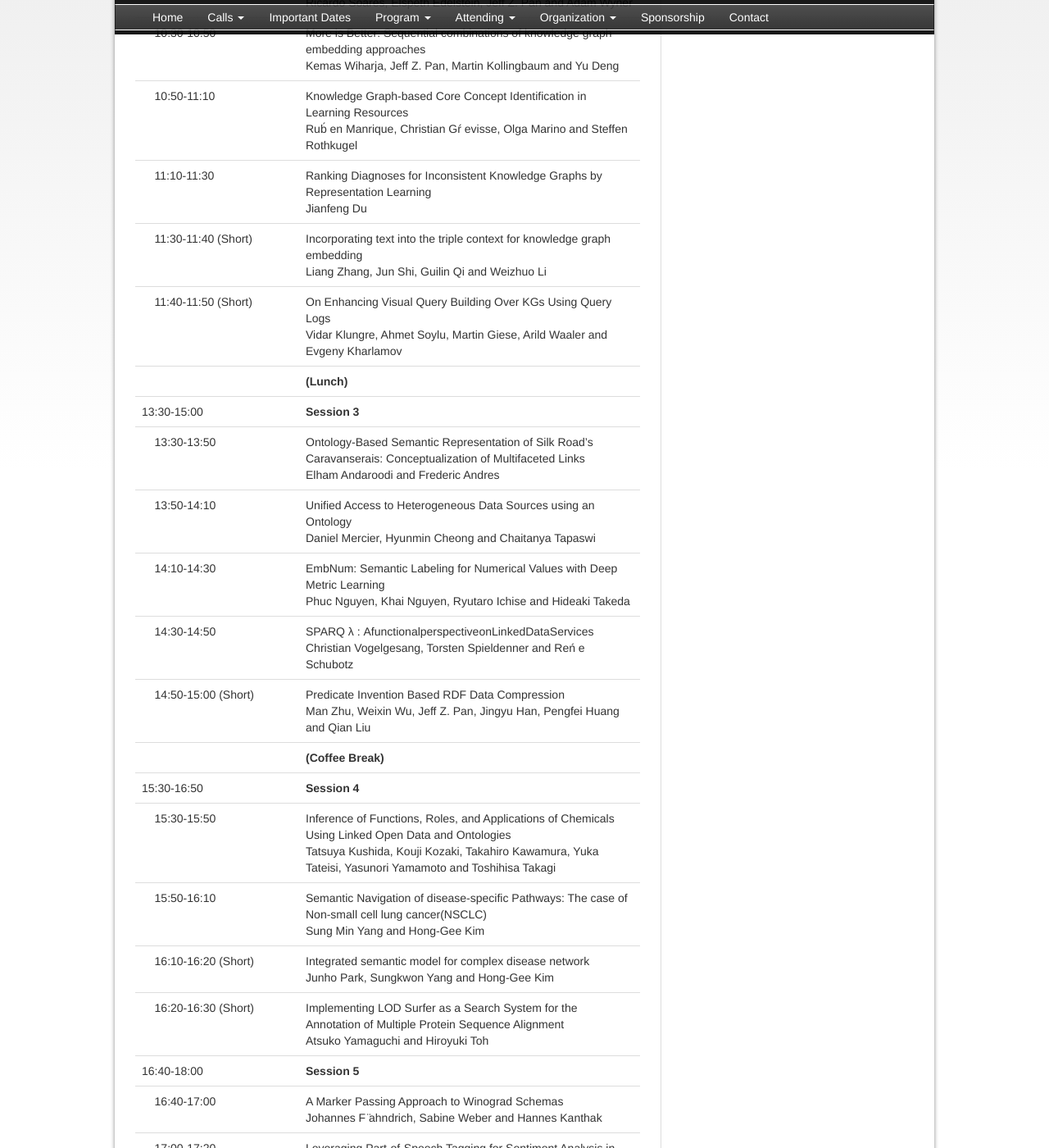
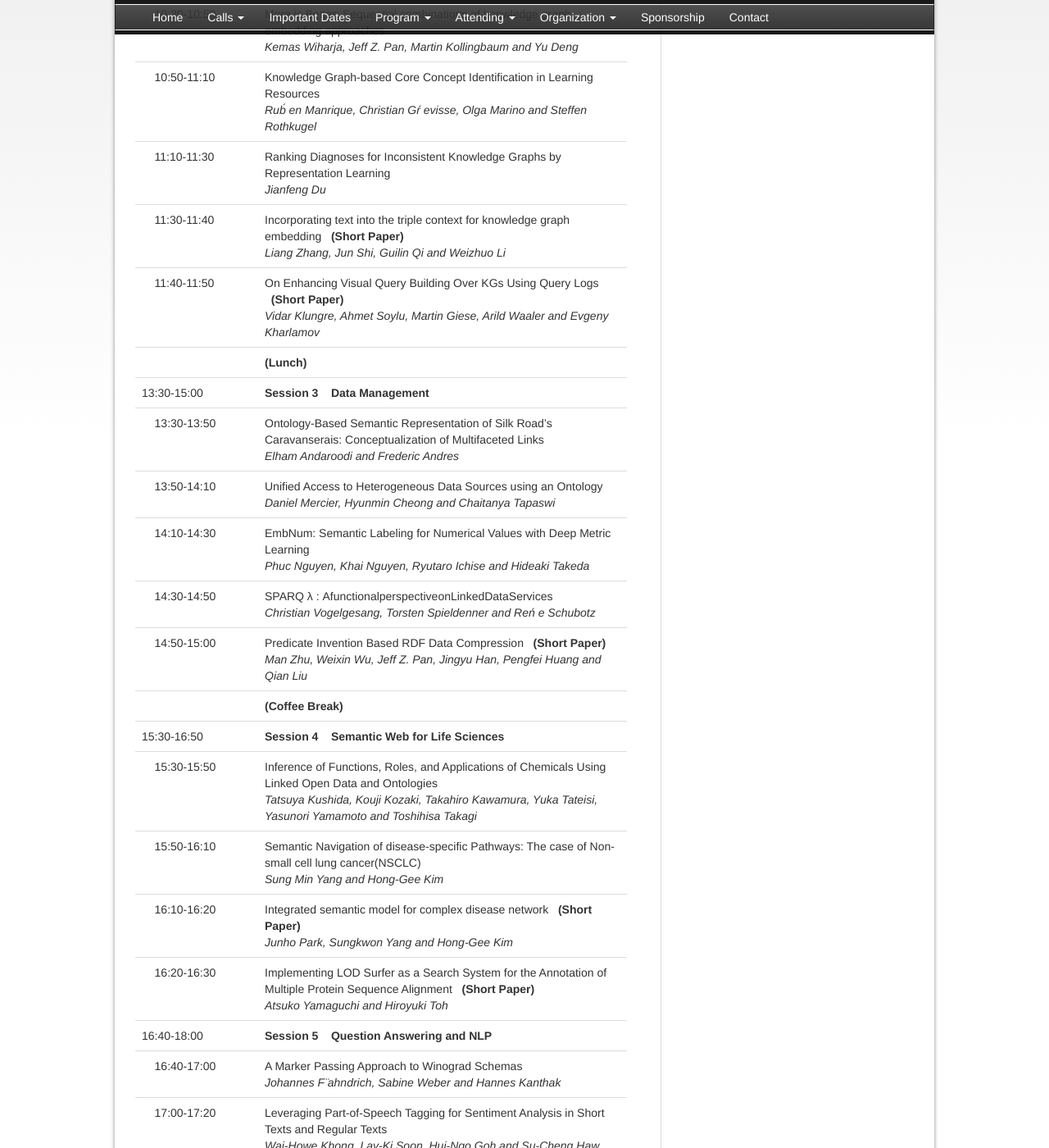
Before and after one commit to IJCKGconference/JIST2018, a Jekyll site: the page built from pages/program.html, in a window 1280 px wide and 1400 px high, scrolled down 1389 px. Shown: the whole window at 82% size. Built offline with Jekyll 4.4.1, drawn with Linux system fonts in a browser that asks for light colours; comment, search, counter and statistics services are not loaded; some of the changed text lies outside the part shown.

Commit message:
"program.htmlの修正" "日付部分，shortの表記，各セッションタイトル追加，著者名をイタリックに変更"

```diff
--- a/pages/program.html
+++ b/pages/program.html
@@ -11,13 +11,12 @@ status:   published
 <table class="table table-hover">
   <thead>
     <tr>
-      <th style="width:200px">&nbsp;</th>
-      <th  class="active">Nov. 26, Mon：DAY 1</th>
+      <th style="width:150px;font-size:20px;" colspan="2" align="left">Nov. 26, Mon：DAY 1</th>
     </tr>
   </thead>
   <tbody>
     <tr>
-      <td>9:00-11:30</td>
+      <td style="width:150px">9:00-11:30</td>
       <td><b>Tutorial / Workshop</b></td>
     </tr>
     <tr>
@@ -38,41 +37,41 @@ status:   published
     </tr>
     <tr>
       <td>16:00-17:40</td>
-      <td><b>Session 1</b></td>
+      <td><b>Session 1&nbsp;&nbsp;&nbsp;&nbsp;Government Open Data</b></td>
     </tr>
     <tr>
       <td>&nbsp;&nbsp;&nbsp;&nbsp;16:00-16:20</td>
       <td>Publication of Statistical Linked Open data in Japan<br>
-Junichi Matsuda, Akie Mizutani, Yu Asano, Dan Yamamoto,
+<i>Junichi Matsuda, Akie Mizutani, Yu Asano, Dan Yamamoto,
 Hideaki Takeda, Ikki Ohmukai, Fumihiro Kato, Seiji Koide, Hiromu
-Harada and Shoki Nishimura</td>
+Harada and Shoki Nishimura</i></td>
     </tr>
     <tr>
       <td>&nbsp;&nbsp;&nbsp;&nbsp;16:20-16:40</td>
       <td>Building the Core Vocabulary of Crop Names to Integrate the
 Vocabularies by Multiple Government Agencies<br>
-Sungmin Joo, Hideaki Takeda, Akane Takezaki and Tomokazu
-Yoshida</td>
+<i>Sungmin Joo, Hideaki Takeda, Akane Takezaki and Tomokazu
+Yoshida</i></td>
     </tr>
     <tr>
       <td>&nbsp;&nbsp;&nbsp;&nbsp;16:40-17:00</td>
       <td>IMI: A Common Vocabulary Framework for Open Government
 Data<br>
-Fumihiro Kato, Hideaki Takeda, Shuichi Tashiro, Kenji Hiramoto
-and Yuzo Matsuzawa</td>
+<i>Fumihiro Kato, Hideaki Takeda, Shuichi Tashiro, Kenji Hiramoto
+and Yuzo Matsuzawa</i></td>
     </tr>
     <tr>
       <td>&nbsp;&nbsp;&nbsp;&nbsp;17:00-17:20</td>
       <td>A Conceptual Framework for Linking Open Government Data
 based-on Geolocation: A Case Study of Thailand<br>
-Punnawit Budsapawanich, Chutiporn Anutariya and Choochart
-Haruechaiyasak</td>
+<i>Punnawit Budsapawanich, Chutiporn Anutariya and Choochart
+Haruechaiyasak</i></td>
     </tr>
     <tr>
       <td>&nbsp;&nbsp;&nbsp;&nbsp;17:20-17:40</td>
       <td>Construction and Reuse of Linked Agriculture Data: An
 Experience of Taiwan Government Open Data<br>
-Dongpo Deng, Guan-Shuo Mai and Steven Shiau</td>
+<i>Dongpo Deng, Guan-Shuo Mai and Steven Shiau</i></td>
     </tr>
     <tr>
       <td>18:30-20:30</td>
@@ -87,54 +86,54 @@ Dongpo Deng, Guan-Shuo Mai and Steven Shiau</td>
 <table class="table table-hover">
  <thead>
    <tr>
-     <th style="width:200px">&nbsp;</th>
-     <th  class="active">Nov. 27, Tue：DAY 21</th>
+     <th style="width:150px;font-size:20px;" colspan="2" align="left">Nov. 27, Tue：DAY 2</th>
+     <th  class="active"></th>
    </tr>
  </thead>
  <tbody>
    <tr>
-      <td>9:00-10:00</td>
+      <td style="width:150px">9:00-10:00</td>
       <td><b>Keynote</b></td>
     </tr>
     <tr>
       <td>10:10-11:50</td>
-      <td><b>Session 2</b></td>
+      <td><b>Session 2&nbsp;&nbsp;&nbsp;&nbsp;Knowledge Graphs</b></td>
     </tr>
     <tr>
       <td>&nbsp;&nbsp;&nbsp;&nbsp;10:10-10:30</td>
       <td>Knowledge Driven Intelligent Survey SystemS for Linguists<br>
-Ricardo Soares, Elspeth Edelstein, Jeff Z. Pan and Adam Wyner</td>
+<i>Ricardo Soares, Elspeth Edelstein, Jeff Z. Pan and Adam Wyner</i></td>
     </tr>
     <tr>
       <td>&nbsp;&nbsp;&nbsp;&nbsp;10:30-10:50</td>
       <td>More is Better: Sequential combinations of knowledge graph
 embedding approaches<br>
-Kemas Wiharja, Jeff Z. Pan, Martin Kollingbaum and Yu Deng</td>
+<i>Kemas Wiharja, Jeff Z. Pan, Martin Kollingbaum and Yu Deng</i></td>
     </tr>
     <tr>
       <td>&nbsp;&nbsp;&nbsp;&nbsp;10:50-11:10</td>
       <td>Knowledge Graph-based Core Concept Identification in Learning
 Resources<br>
-Rub́ en Manrique, Christian Gŕ evisse, Olga Marino and Steffen
-Rothkugel</td>
+<i>Rub́ en Manrique, Christian Gŕ evisse, Olga Marino and Steffen
+Rothkugel</i></td>
     </tr>
     <tr>
       <td>&nbsp;&nbsp;&nbsp;&nbsp;11:10-11:30</td>
       <td>Ranking Diagnoses for Inconsistent Knowledge Graphs by
 Representation Learning<br>
-Jianfeng Du</td>
+<i>Jianfeng Du</i></td>
     </tr>
     <tr>
-      <td>&nbsp;&nbsp;&nbsp;&nbsp;11:30-11:40 (Short)</td>
+      <td>&nbsp;&nbsp;&nbsp;&nbsp;11:30-11:40</td>
       <td>Incorporating text into the triple context for knowledge graph
-embedding<br>
-Liang Zhang, Jun Shi, Guilin Qi and Weizhuo Li</td>
+embedding &nbsp;&nbsp;<b>(Short Paper)</b><br>
+<i>Liang Zhang, Jun Shi, Guilin Qi and Weizhuo Li</i></td>
     </tr>
     <tr>
-      <td>&nbsp;&nbsp;&nbsp;&nbsp;11:40-11:50 (Short)</td>
-      <td>On Enhancing Visual Query Building Over KGs Using Query Logs<br>
-Vidar Klungre, Ahmet Soylu, Martin Giese, Arild Waaler and
-Evgeny Kharlamov</td>
+      <td>&nbsp;&nbsp;&nbsp;&nbsp;11:40-11:50</td>
+      <td>On Enhancing Visual Query Building Over KGs Using Query Logs &nbsp;&nbsp;<b>(Short Paper)</b><br>
+<i>Vidar Klungre, Ahmet Soylu, Martin Giese, Arild Waaler and
+Evgeny Kharlamov</i></td>
     </tr>
     <tr>
       <td></td>
@@ -142,36 +141,36 @@ Evgeny Kharlamov</td>
     </tr>
     <tr>
       <td>13:30-15:00</td>
-      <td><b>Session 3</b></td>
+      <td><b>Session 3&nbsp;&nbsp;&nbsp;&nbsp;Data Management</b></td>
     </tr>
     <tr>
       <td>&nbsp;&nbsp;&nbsp;&nbsp;13:30-13:50</td>
       <td>Ontology-Based Semantic Representation of Silk Road’s
 Caravanserais: Conceptualization of Multifaceted Links<br>
-Elham Andaroodi and Frederic Andres</td>
+<i>Elham Andaroodi and Frederic Andres</i></td>
     </tr>
     <tr>
       <td>&nbsp;&nbsp;&nbsp;&nbsp;13:50-14:10</td>
       <td>Unified Access to Heterogeneous Data Sources using an
 Ontology<br>
-Daniel Mercier, Hyunmin Cheong and Chaitanya Tapaswi</td>
+<i>Daniel Mercier, Hyunmin Cheong and Chaitanya Tapaswi</i></td>
     </tr>
     <tr>
       <td>&nbsp;&nbsp;&nbsp;&nbsp;14:10-14:30</td>
       <td>EmbNum: Semantic Labeling for Numerical Values with Deep
 Metric Learning<br>
-Phuc Nguyen, Khai Nguyen, Ryutaro Ichise and Hideaki Takeda</td>
+<i>Phuc Nguyen, Khai Nguyen, Ryutaro Ichise and Hideaki Takeda</i></td>
     </tr>
     <tr>
       <td>&nbsp;&nbsp;&nbsp;&nbsp;14:30-14:50</td>
       <td>SPARQ λ : AfunctionalperspectiveonLinkedDataServices<br>
-Christian Vogelgesang, Torsten Spieldenner and Reń e Schubotz</td>
+<i>Christian Vogelgesang, Torsten Spieldenner and Reń e Schubotz</i></td>
     </tr>
     <tr>
-      <td>&nbsp;&nbsp;&nbsp;&nbsp;14:50-15:00 (Short)</td>
-      <td>Predicate Invention Based RDF Data Compression<br>
-Man Zhu, Weixin Wu, Jeff Z. Pan, Jingyu Han, Pengfei Huang and
-Qian Liu</td>
+      <td>&nbsp;&nbsp;&nbsp;&nbsp;14:50-15:00</td>
+      <td>Predicate Invention Based RDF Data Compression &nbsp;&nbsp;<b>(Short Paper)</b><br>
+<i>Man Zhu, Weixin Wu, Jeff Z. Pan, Jingyu Han, Pengfei Huang and
+Qian Liu</i></td>
     </tr>
     <tr>
       <td></td>
@@ -179,60 +178,60 @@ Qian Liu</td>
     </tr>
     <tr>
       <td>15:30-16:50</td>
-      <td><b>Session 4</b></td>
+      <td><b>Session 4&nbsp;&nbsp;&nbsp;&nbsp;Semantic Web for Life Sciences</b></td>
     </tr>
     <tr>
       <td>&nbsp;&nbsp;&nbsp;&nbsp;15:30-15:50</td>
       <td>Inference of Functions, Roles, and Applications of Chemicals
 Using Linked Open Data and Ontologies<br>
-Tatsuya Kushida, Kouji Kozaki, Takahiro Kawamura, Yuka Tateisi,
-Yasunori Yamamoto and Toshihisa Takagi</td>
+<i>Tatsuya Kushida, Kouji Kozaki, Takahiro Kawamura, Yuka Tateisi,
+Yasunori Yamamoto and Toshihisa Takagi</i></td>
     </tr>
     <tr>
       <td>&nbsp;&nbsp;&nbsp;&nbsp;15:50-16:10</td>
       <td>Semantic Navigation of disease-specific Pathways: The case of
 Non-small cell lung cancer(NSCLC)<br>
-Sung Min Yang and Hong-Gee Kim</td>
+<i>Sung Min Yang and Hong-Gee Kim</i></td>
     </tr>
     <tr>
-      <td>&nbsp;&nbsp;&nbsp;&nbsp;16:10-16:20 (Short)</td>
-      <td>Integrated semantic model for complex disease network<br>
-Junho Park, Sungkwon Yang and Hong-Gee Kim</td>
+      <td>&nbsp;&nbsp;&nbsp;&nbsp;16:10-16:20 </td>
+      <td>Integrated semantic model for complex disease network &nbsp;&nbsp;<b>(Short Paper)</b><br>
+<i>Junho Park, Sungkwon Yang and Hong-Gee Kim</i></td>
     </tr>
     <tr>
-      <td>&nbsp;&nbsp;&nbsp;&nbsp;16:20-16:30 (Short)</td>
+      <td>&nbsp;&nbsp;&nbsp;&nbsp;16:20-16:30 </td>
       <td>Implementing LOD Surfer as a Search System for the Annotation
-of Multiple Protein Sequence Alignment<br>
-Atsuko Yamaguchi and Hiroyuki Toh</td>
+of Multiple Protein Sequence Alignment &nbsp;&nbsp;<b>(Short Paper)</b><br>
+<i>Atsuko Yamaguchi and Hiroyuki Toh</i></td>
     </tr>
     <tr>
       <td>16:40-18:00</td>
-      <td><b>Session 5</b></td>
+      <td><b>Session 5&nbsp;&nbsp;&nbsp;&nbsp;Question Answering and NLP</b></td>
     </tr>
     <tr>
       <td>&nbsp;&nbsp;&nbsp;&nbsp;16:40-17:00</td>
       <td>A Marker Passing Approach to Winograd Schemas<br>
-Johannes F ̈ahndrich, Sabine Weber and Hannes Kanthak</td>
+<i>Johannes F ̈ahndrich, Sabine Weber and Hannes Kanthak</i></td>
     </tr>
     <tr>
       <td>&nbsp;&nbsp;&nbsp;&nbsp;17:00-17:20</td>
       <td>Leveraging Part-of-Speech Tagging for Sentiment Analysis in
 Short Texts and Regular Texts<br>
-Wai-Howe Khong, Lay-Ki Soon, Hui-Ngo Goh and Su-Cheng Haw</td>
+<i>Wai-Howe Khong, Lay-Ki Soon, Hui-Ngo Goh and Su-Cheng Haw</i></td>
     </tr>
     <tr>
       <td>&nbsp;&nbsp;&nbsp;&nbsp;17:20-17:40</td>
       <td>A Methodology for a Criminal Law and Procedure Ontology for
 Legal Question Answering<br>
-Biralatei Fawei, Jeff Z. Pan, Martin Kollingbaum and Adam Z.
-Wyner</td>
+<i>Biralatei Fawei, Jeff Z. Pan, Martin Kollingbaum and Adam Z.
+Wyner</i></td>
     </tr>
     <tr>
       <td>&nbsp;&nbsp;&nbsp;&nbsp;17:40-18:00</td>
       <td>A Quantitative Evaluation of Natural Language Question
 Interpretation for Question Answering Systems<br>
-Takuto Asakura, Jin-Dong Kim, Yasunori Yamamoto, Yuka Tateisi
-and Toshihisa Takagi</td>
+<i>Takuto Asakura, Jin-Dong Kim, Yasunori Yamamoto, Yuka Tateisi
+and Toshihisa Takagi</i></td>
     </tr>
     <tr>
       <td>19:00-21:00</td>
@@ -248,60 +247,59 @@ and Toshihisa Takagi</td>
  <table class="table table-hover">
   <thead>
     <tr>
-      <th style="width:200px">&nbsp;</th>
-      <th  class="active">Nov. 28, Wed：DAY 3</th>
+      <th style="width:150px;font-size:20px;" colspan="2" align="left">Nov. 28, Wed：DAY 3</th>
     </tr>
   </thead>
   <tbody>
     <tr>
-      <td>9:00-10:00</td>
+      <td style="width:150px">9:00-10:00</td>
       <td><b>Invited Talk</b></td>
     </tr>
     <tr>
       <td>10:10-11:40</td>
-      <td><b>Session 6</b></td>
+      <td><b>Session 6&nbsp;&nbsp;&nbsp;&nbsp;Ontology and Reasoning</b></td>
     </tr>
     <tr>
       <td>&nbsp;&nbsp;&nbsp;&nbsp;10:10-10:30</td>
       <td>DeFind: A Protege Plugin for Computing Concept Definitions in
 EL Ontologies<br>
-Denis Ponomaryov and Stepan Yakovenko</td>
+<i>Denis Ponomaryov and Stepan Yakovenko</i></td>
     </tr>
     <tr>
       <td>&nbsp;&nbsp;&nbsp;&nbsp;10:30-10:50</td>
       <td>A graph-based method for interactive mapping revision<br>
-Weizhuo Li, Songmao Zhang, Guilin Qi, Xuefeng Fu and Qiu Ji</td>
+<i>Weizhuo Li, Songmao Zhang, Guilin Qi, Xuefeng Fu and Qiu Ji</i></td>
     </tr>
     <tr>
       <td>&nbsp;&nbsp;&nbsp;&nbsp;10:50-11:10</td>
       <td>Automatic Ontology Development from Semi-structured Data in
 Web-Portal: Towards Ontology of Thai Rice Knowledge<br>
-Taneth Ruangrajitpakorn, Rachada Kongkachandra, Pokpong
-Songmuang and Thepchai Supnithi</td>
+<i>Taneth Ruangrajitpakorn, Rachada Kongkachandra, Pokpong
+Songmuang and Thepchai Supnithi</i></td>
     </tr>
     <tr>
       <td>&nbsp;&nbsp;&nbsp;&nbsp;11:10-11:30</td>
       <td>Semantic Diagnostics of Smart Factories<br>
-Ognjen Savkovic, Evgeny Kharlamov, Martin Ringsquandl, Guohui
+<i>Ognjen Savkovic, Evgeny Kharlamov, Martin Ringsquandl, Guohui
 Xiao, Gulnar Mehdi, Elem Guezel Kalayci, Werner Nutt and Ian
-Horrocks</td>
+Horrocks</i></td>
     </tr>
     <tr>
-      <td>&nbsp;&nbsp;&nbsp;&nbsp;11:30-11:40 (Short)</td>
-      <td>Making Complex Ontologies End User Accessible via Ontology<br>
-Ahmet Soylu and Evgeny Kharlamov</td>
-    </tr>
-    <tr>
-      <td>11:40-12:00</td>
-      <td><b>Closing</b></td>
+      <td>&nbsp;&nbsp;&nbsp;&nbsp;11:30-11:40</td>
+      <td>Making Complex Ontologies End User Accessible via Ontology&nbsp;&nbsp;<b>(Short Paper)</b><br>
+<i>Ahmet Soylu and Evgeny Kharlamov</i></td>
     </tr>
     <tr>
       <td></td>
       <td><b>(Lunch)</b></td>
     </tr>
     <tr>
-      <td>13:30- Excursion</td>
-      <td><b>(Optional)</b></td>
+      <td>13:00-13:30</td>
+      <td><b>Closing</b></td>
+    </tr>
+    <tr>
+      <td>13:30-</td>
+      <td><b>Excursion　(Optional)</b></td>
     </tr>
     <tr>
       <td></td>
```
